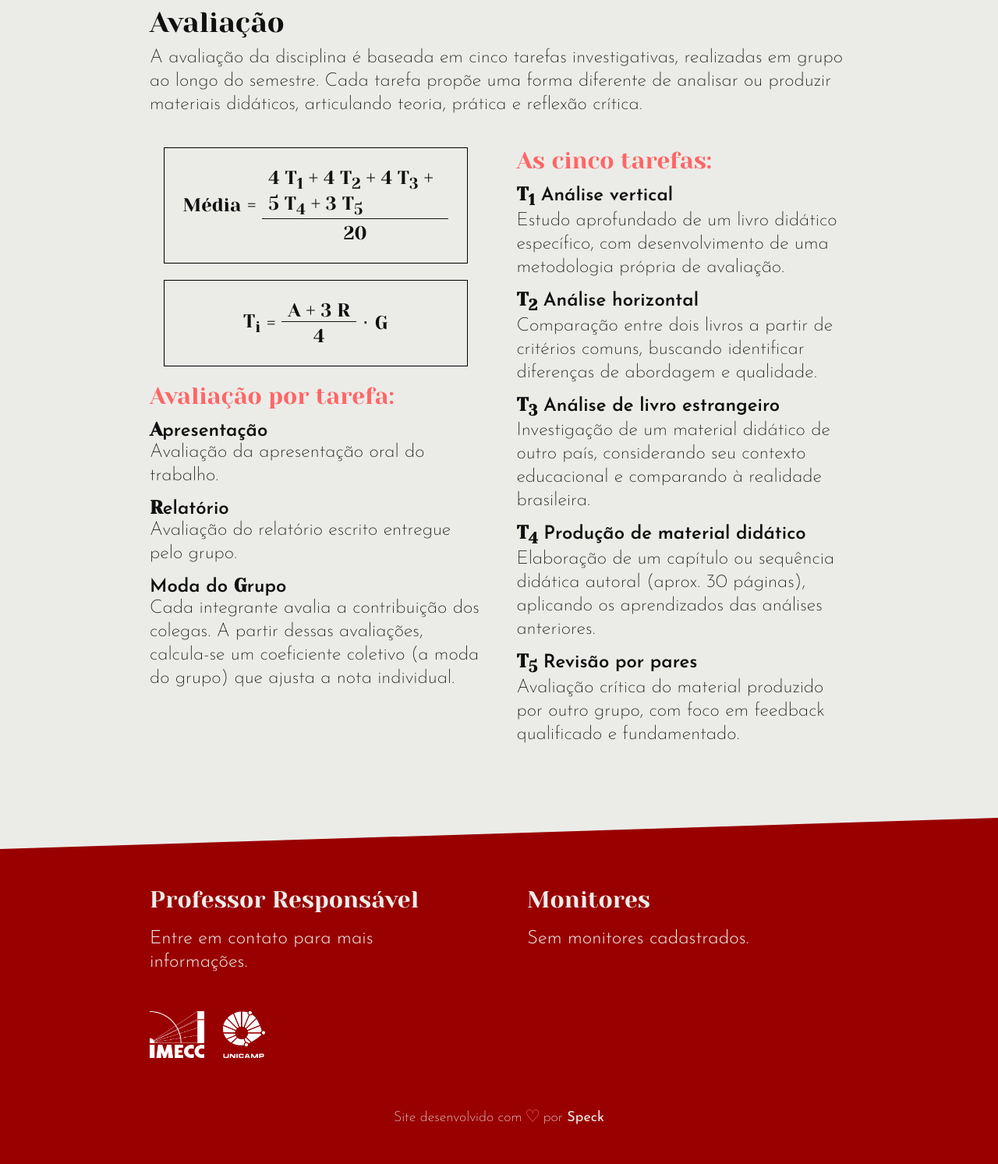
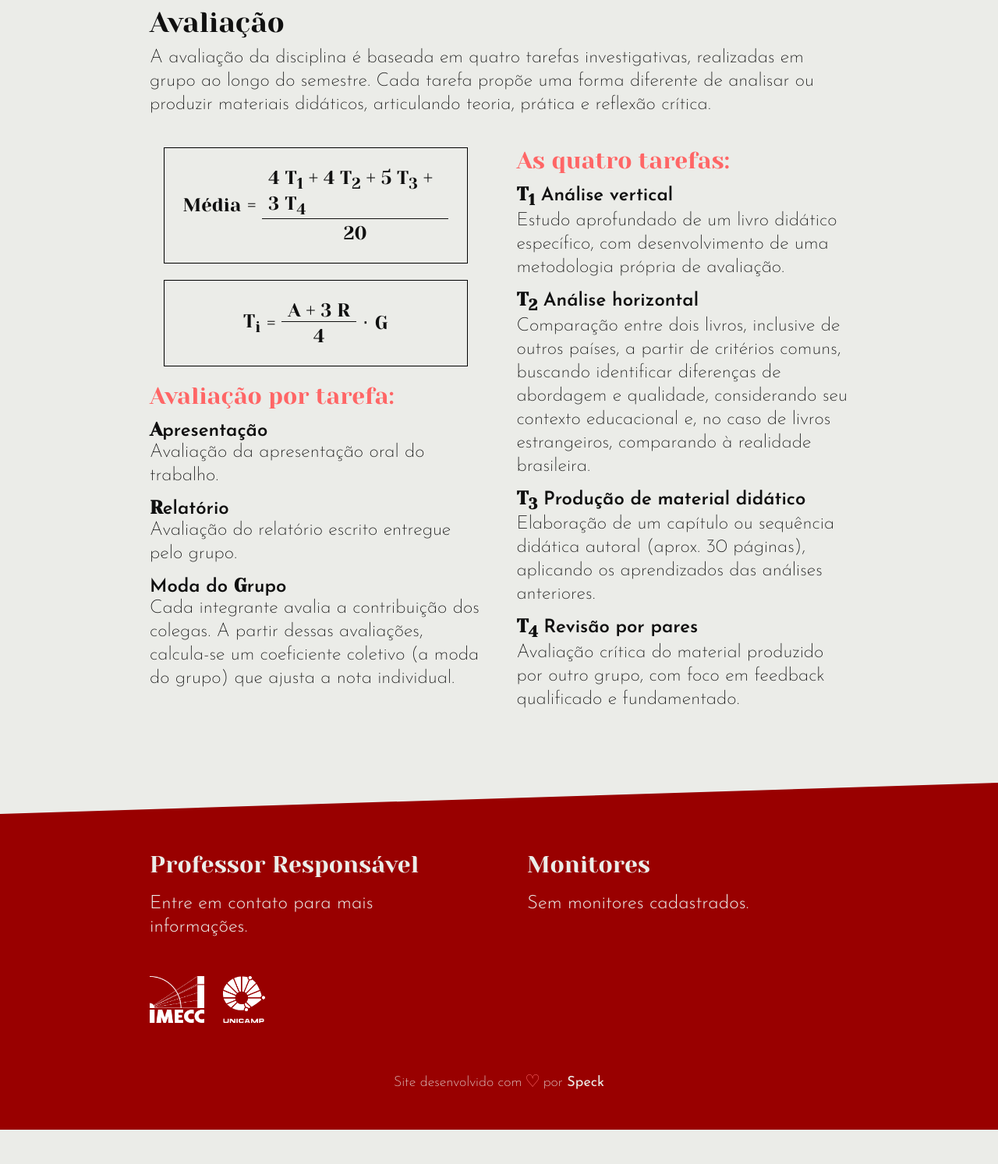
Before and after one commit to douglasspeck/ma225, a PHP site: page /avaliacao/index.php in a window 1280 px wide. Shown: the part 112-1605 px from the top of the page at 78% size. After the commit the page ends 1561 px from the top, so only its background shows below. Run offline with PHP 8.4, Linux system fonts and the light colour scheme.

Commit message:
Correção dos pesos dos trabalhos

```diff
--- a/avaliacao/index.php
+++ b/avaliacao/index.php
@@ -19,7 +19,7 @@
         <main id="assessments">
             <section>
                 <h1>Avaliação</h1>
-                <p>A avaliação da disciplina é baseada em cinco tarefas investigativas, realizadas em grupo ao longo do semestre. Cada tarefa propõe uma forma diferente de analisar ou produzir materiais didáticos, articulando teoria, prática e reflexão crítica.</p>
+                <p>A avaliação da disciplina é baseada em quatro tarefas investigativas, realizadas em grupo ao longo do semestre. Cada tarefa propõe uma forma diferente de analisar ou produzir materiais didáticos, articulando teoria, prática e reflexão crítica.</p>
             </section>
             <section class="two-cols">
                 <section class="col">
@@ -32,9 +32,8 @@
                                 <div class="numerator">
                                     <span class="task-weight">4</span> <span id="gT1" class="task-grade">T<sub>1</sub></span> <span>+</span>
                                     <span class="task-weight">4</span> <span id="gT2" class="task-grade">T<sub>2</sub></span> <span>+</span>
-                                    <span class="task-weight">4</span> <span id="gT3" class="task-grade">T<sub>3</sub></span> <span>+</span>
-                                    <span class="task-weight">5</span> <span id="gT4" class="task-grade">T<sub>4</sub></span> <span>+</span>
-                                    <span class="task-weight">3</span> <span id="gT5" class="task-grade">T<sub>5</sub></span>
+                                    <span class="task-weight">5</span> <span id="gT3" class="task-grade">T<sub>3</sub></span> <span>+</span>
+                                    <span class="task-weight">3</span> <span id="gT4" class="task-grade">T<sub>4</sub></span>
                                 </div>
                                 <div class="denominator">
                                     <span>20</span>
@@ -81,7 +80,7 @@
                     </section>
                 </section>
                 <section class="col" id="five-tasks">
-                    <h2>As cinco tarefas:</h2>
+                    <h2>As quatro tarefas:</h2>
                     <ol class="comp-list">
                         <li class="component task" id="T1">
                             <h3><span>T<sub>1</sub></span> Análise vertical</h3>
@@ -89,18 +88,14 @@
                         </li>
                         <li class="component task" id="T2">
                             <h3><span>T<sub>2</sub></span> Análise horizontal</h3>
-                            <p>Comparação entre dois livros a partir de critérios comuns, buscando identificar diferenças de abordagem e qualidade.</p>
+                            <p>Comparação entre dois livros, inclusive de outros países, a partir de critérios comuns, buscando identificar diferenças de abordagem e qualidade, considerando seu contexto educacional e, no caso de livros estrangeiros, comparando à realidade brasileira.</p>
                         </li>
                         <li class="component task" id="T3">
-                            <h3><span>T<sub>3</sub></span> Análise de livro estrangeiro</h3>
-                            <p>Investigação de um material didático de outro país, considerando seu contexto educacional e comparando à realidade brasileira.</p>
+                            <h3><span>T<sub>3</sub></span> Produção de material didático</h3>
+                            <p>Elaboração de um capítulo ou sequência didática autoral (aprox. 30 páginas), aplicando os aprendizados das análises anteriores.</p>
                         </li>
                         <li class="component task" id="T4">
-                            <h3><span>T<sub>4</sub></span> Produção de material didático</h3>
-                            <p>Elaboração de um capítulo ou sequência didática autoral (aprox. 30 páginas), aplicando os aprendizados das análises anteriores.</p>
-                        </li>
-                        <li class="component task" id="T5">
-                            <h3><span>T<sub>5</sub></span> Revisão por pares</h3>
+                            <h3><span>T<sub>4</sub></span> Revisão por pares</h3>
                             <p>Avaliação crítica do material produzido por outro grupo, com foco em feedback qualificado e fundamentado.</p>
                         </li>
                     </ol>
```
